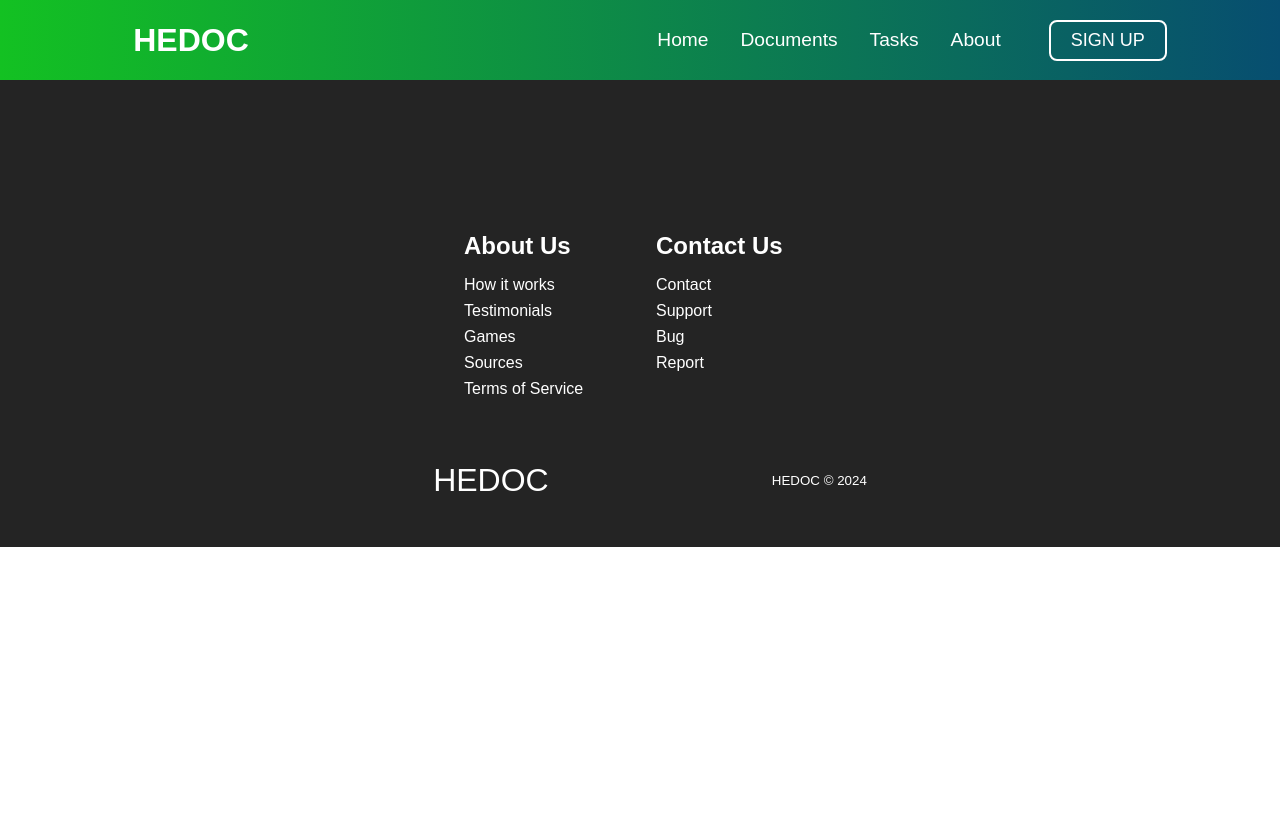
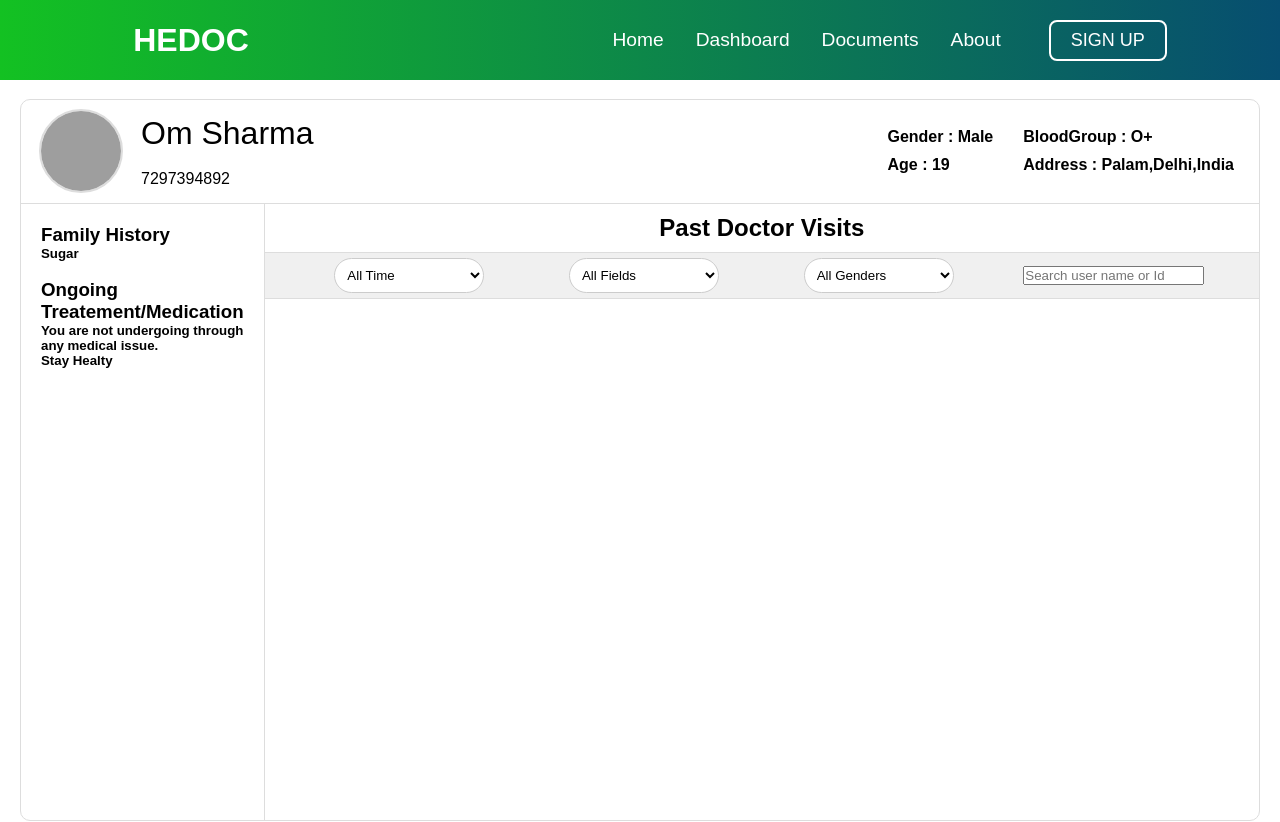
Before and after one commit to KILLERTIAN/Doc-Plus, a React (Create React App) app in the folder client/: page /dashboard in a window 1280 px wide. Shown: the top 822 px of the page. Before the commit the page ends 800 px from the top, so only its background shows below. Built offline with nearby package versions, Linux system fonts and the light colour scheme; grey boxes are pictures that could not be loaded.

Commit message:
Dashboard UI

```diff
--- a/client/src/App.js
+++ b/client/src/App.js
@@ -3,14 +3,15 @@ import { BrowserRouter as Router,Routes, Route } from 'react-router-dom';
 import Navbar from './components/Navbar';
 import Footer from './components/Footer';
 import Home from './components/Home';
+import Dashboard from './pages/Dashboard';
 function App() {
   return (
     <Router>
         <Navbar/>
         <Routes>
           <Route path='/' exact element={<Home/>}/>
-          {/* <Route path='/games' element={<Games/>}/>
-          <Route path='/about' element={<About/>}/>
+          <Route path='/dashboard' element={<Dashboard/>}/>
+          {/* <Route path='/about' element={<About/>}/>
           <Route path='/sign-up' element={<SignUp/>}/> */}
         </Routes>
         <Footer/>
--- /dev/null
+++ b/client/src/components/Filter.css
@@ -0,0 +1,43 @@
+/* Filter.css */
+
+.filterContainer {
+    display: flex;
+    width: 100%;
+    justify-content: space-evenly;
+    align-items: center;
+    border: 1.5px solid #ddd;
+    background-color: #f0f0f0;
+    /* padding: 5px; */
+    /* border-radius: 25px; */
+    /* box-shadow: 0 2px 4px rgba(0, 0, 0, 0.1); */
+  }
+
+  .filterDropdown {
+    width: 150px;
+    padding: 8px;
+    margin: 5px 15px;
+    border: 1px solid #ccc;
+    border-radius: 25px;
+    background-color: #fff;
+  }
+
+  .filterButton {
+    padding: 8px 16px;
+    border: none;
+    font-size: 1em;
+    border-radius: 25px;
+    background-color: #4caf50;
+    color: #fff;
+    cursor: pointer;
+  }
+
+  .filterButton:hover {
+    background-color: #45a049;
+  }
+
+  @media(max-width:768px) {
+  .filterContainer {
+    justify-content: flex-start;
+    flex-direction: column;
+  }
+}
--- /dev/null
+++ b/client/src/components/Filter.js
@@ -0,0 +1,64 @@
+import React from "react";
+import debounce from "lodash.debounce";
+import "./Filter.css";
+
+const Filter = ({ onFilterChange }) => {
+  const handleFilterChange = debounce((e) => {
+    const { name, value } = e.target;
+    onFilterChange(name, value);
+  }, 300);
+
+  return (
+    <div className="filterContainer">
+
+
+      <select
+        name="time"
+        className="filterDropdown"
+        onChange={handleFilterChange}
+      >
+        <option value="">All Time</option>
+        <option value="Day">Day</option>
+        <option value="Month">Month</option>
+        <option value="Year">Year</option>
+      </select>
+
+      <select
+        name="domain"
+        className="filterDropdown"
+        onChange={handleFilterChange}
+      >
+        <option value="">All Fields</option>
+        <option value="Allergy">Allergy</option>
+        <option value="Anesthesiology">Anesthesiology</option>
+        <option value="Cardiology">Cardiology</option>
+        <option value="Dermatology">Dermatology</option>
+        <option value="Neurology">Neurology</option>
+        <option value="Psychiatry">Psychiatry</option>
+      </select>
+      <select
+        name="gender"
+        className="filterDropdown"
+        onChange={handleFilterChange}
+      >
+        <option value="">All Genders</option>
+        <option value="Male">Male</option>
+        <option value="Female">Female</option>
+        <option value="Bigender">Bigender</option>
+      </select>
+
+      <div className="userSearch">
+        <input
+          name="search"
+          type="text"
+          placeholder="Search user name or Id"
+          className="searchInput"
+          onChange={handleFilterChange}
+        />
+        <ion-icon className="userSearchIcon" name="search"></ion-icon>
+      </div>
+    </div>
+  );
+};
+
+export default Filter;
--- a/client/src/components/Navbar.js
+++ b/client/src/components/Navbar.js
@@ -42,11 +42,11 @@ function Navbar() {
             </li>
             <li className='nav-item'>
               <Link
-                to='/games'
+                to='/dashboard'
                 className='nav-links'
                 onClick={closeMobileMenu}
               >
-                Documents
+                Dashboard
               </Link>
             </li>
             <li className='nav-item'>
@@ -55,7 +55,7 @@ function Navbar() {
                 className='nav-links'
                 onClick={closeMobileMenu}
               >
-                Tasks
+                Documents
               </Link>
             </li>
             <li className='nav-item'>
--- /dev/null
+++ b/client/src/pages/Dashboard.css
@@ -0,0 +1,114 @@
+.dashboardMainContainer {
+    display: flex;
+    position: relative;
+    width: 100%;
+    height: 90vh;
+    align-items: center;
+    justify-content: center;
+    padding: 20px 0;
+}
+
+.dashboardContainer {
+    display: flex;
+    width: 100%;
+    height: 100%;
+    margin: 20px;
+    /* height: auto; */
+    border: 1.5px solid #ddd;
+    border-radius: 10px;
+    flex-direction: column;
+}
+
+.userInfoContainer {
+    display: flex;
+    position: relative;
+    flex-direction: row;
+    width: 100%;
+    height: 120px;
+    border-bottom: 1.5px solid #ddd;
+    justify-content: space-between;
+}
+
+.profileImageName {
+    display: flex;
+    position: relative;
+    flex-direction: row;
+}
+
+.profileImageSection {
+    display: flex;
+    position: relative;
+    align-items: center;
+    justify-content: center;
+
+    width: 120px;
+    /* height: 100px; */
+}
+
+.profileImageSection img {
+    position: relative;
+    width: 80px;
+    height: 80px;
+    border-radius: 50%;
+    border: 2px solid #ddd;
+}
+
+.userNameId {
+    display: flex;
+    position: relative;
+    /* align-items: center; */
+    justify-content: center;
+    flex-direction: column;
+}
+
+.userNameId span {
+    font-size: 2em;
+}
+
+.userDetails {
+    display: flex;
+    position: relative;
+    flex-direction: row;
+    padding: 10px;
+    align-items: center;
+    justify-content: center;
+}
+.userDetails ul{
+    display: flex;
+    position: relative;
+    flex-direction: column;
+    margin: 10px;
+}
+.userDetails ul li {
+    list-style: none;
+    margin: 5px;
+    font-weight: 600;
+}
+.userHistorySection{
+    display: flex;
+    position: relative;
+    width: 100%;
+    height:100%;
+    ;
+}
+.userSideBar{
+    display: flex;
+    position: relative;
+    width: 250px;
+    /* height: 100%; */
+    padding: 20px;
+    border-right: 1.5px solid #ddd;
+}
+.userPastRecords{
+    display: flex;
+    position: relative;
+    width: 100%;
+    flex-direction: column;
+    align-items: center;
+    /* justify-content: center; */
+    /* height: 100%; */
+}
+.userPastRecords h2{
+    margin: 10px;
+    font-size: 1.5em;
+}
--- /dev/null
+++ b/client/src/pages/Dashboard.js
@@ -0,0 +1,55 @@
+import React from 'react';
+import './Dashboard.css';
+import Filter from '../components/Filter';
+
+function Dashboard() {
+    return (
+        <div className="dashboardMainContainer">
+            <div className="dashboardContainer">
+
+                <div className="userInfoContainer">
+                    <div className="profileImageName">
+                        <div className="profileImageSection">
+                            <img src="https://robohash.org/sintessequaerat.png?size=70x70&set=set1" alt="" />
+                        </div>
+                        <div className="userNameId">
+                            <span>Om Sharma </span> <br/>
+                            7297394892
+                        </div>
+                    </div>
+
+                    <div className="userDetails">
+                        <ul>
+                            <li>Gender : Male</li>
+                            <li>Age : 19</li>
+                        </ul>
+                        <ul>
+                            <li>BloodGroup : O+</li>
+                            <li>Address : Palam,Delhi,India</li>
+                        </ul>
+                    </div>
+                </div>
+                <div className="userHistorySection">
+                    <div className="userSideBar">
+                        <section className="patientInfo">
+                            <h3>Family History</h3>
+                            <h5>Sugar </h5>
+                            &nbsp;
+                            <h3>Ongoing Treatement/Medication</h3>
+                            <h5>You are not undergoing through any medical issue.<br/>
+                            Stay Healty</h5>
+                        </section>
+                    </div>
+                    <div className="userPastRecords">
+                        <h2>Past Doctor Visits</h2>
+                        <Filter/>
+
+                    </div>
+                </div>
+            </div>
+        </div>
+
+    )
+}
+
+export default Dashboard
```
